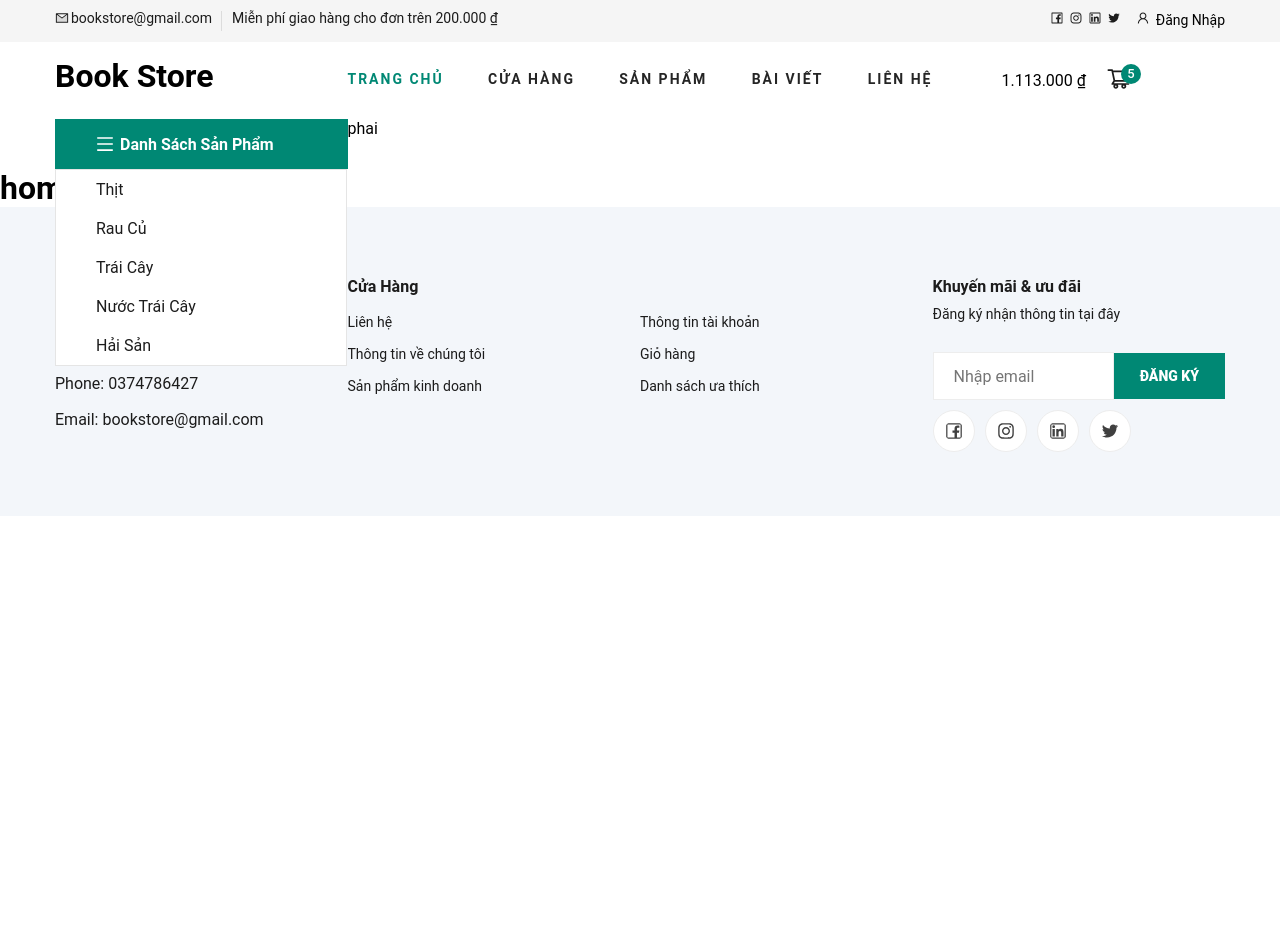
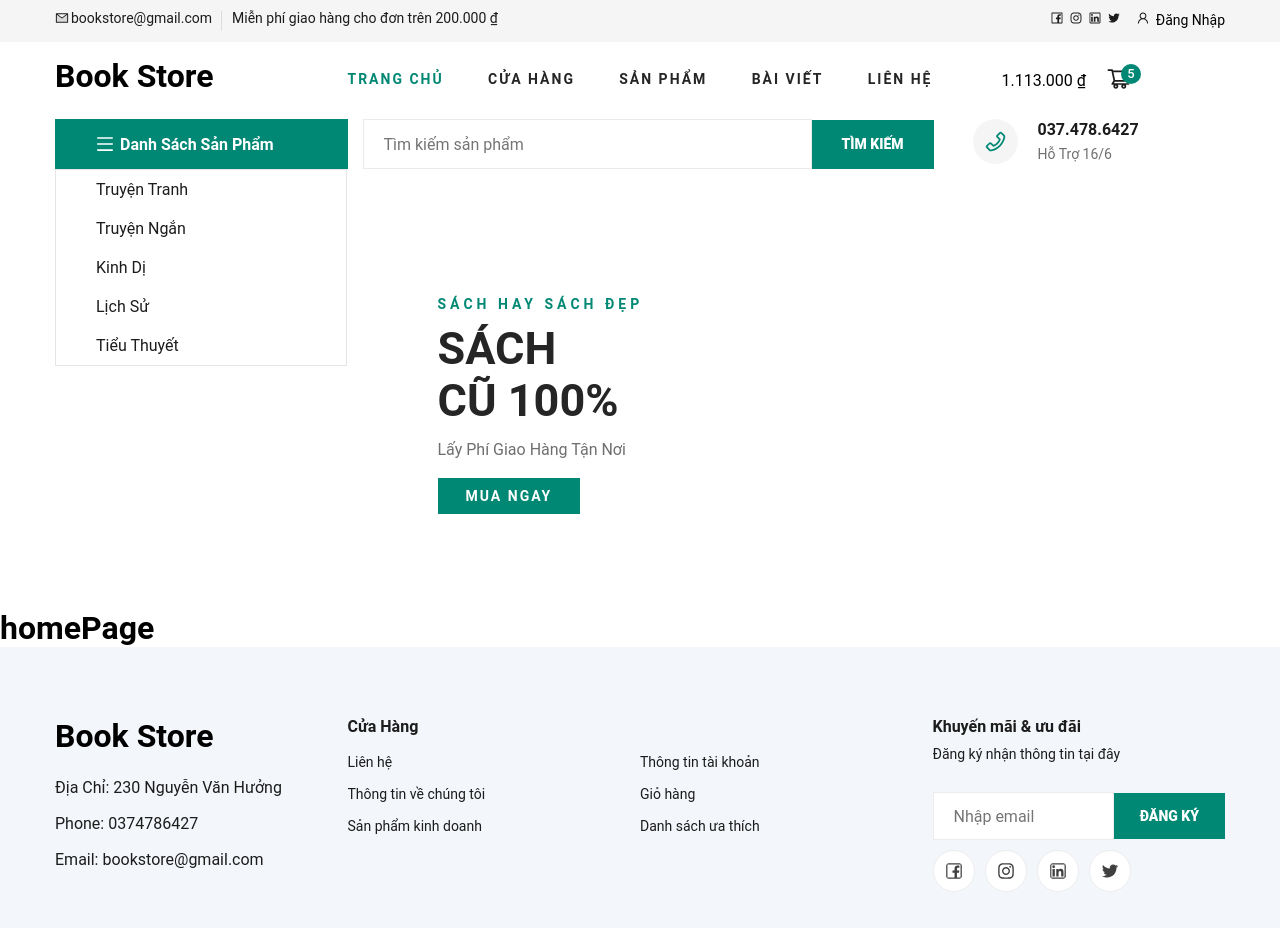
Before and after one commit to namhuynh1011/Book-Store, a React (Create React App) app in the folder fe/bookstore/: page / in a window 1280 px wide. Shown: the top 928 px of the page. Before the commit the page ends 800 px from the top, so only its background shows below. Built offline with nearby package versions, Linux system fonts and the light colour scheme.

Commit message:
Xong B11

```diff
--- a/fe/bookstore/src/pages/users/theme/header/index.js
+++ b/fe/bookstore/src/pages/users/theme/header/index.js
@@ -1,5 +1,5 @@
 import "./style.scss";
-import { AiOutlineShoppingCart,AiTwotoneMail ,AiOutlineUser ,AiOutlineFacebook, AiOutlineInstagram, AiOutlineLinkedin, AiOutlineTwitter, AiOutlineMenu} from "react-icons/ai";
+import { AiOutlineShoppingCart,AiTwotoneMail ,AiOutlineUser ,AiOutlineFacebook, AiOutlineInstagram, AiOutlineLinkedin, AiOutlineTwitter, AiOutlineMenu, AiOutlinePhone} from "react-icons/ai";
 import { memo, useState } from "react"
 import { Link } from "react-router-dom";
 import { formatter } from "utils/fomater";
@@ -156,23 +156,54 @@ const Header = () => {
                         </div>
                             <ul className={isShowCatergories ? "" : "hidden"}>
                                 <li>
-                                    <Link to="#">Thịt</Link>
+                                    <Link to="#">Truyện Tranh</Link>
                                 </li>
                                 <li>
-                                    <Link to="#">Rau Củ</Link>
+                                    <Link to="#">Truyện Ngắn</Link>
                                 </li>
                                 <li>
-                                    <Link to="#">Trái Cây</Link>
+                                    <Link to="#">Kinh Dị</Link>
                                 </li>
                                 <li>
-                                    <Link to="#">Nước Trái Cây</Link>
+                                    <Link to="#">Lịch Sử</Link>
                                 </li>
                                 <li>
-                                    <Link to="#">Hải Sản</Link>
+                                    <Link to="#">Tiểu Thuyết</Link>
                                 </li>
                             </ul>
                     </div>
-                    <div className="col-lg-9">phai</div>
+                    <div className="col-lg-9 hero_search_container">
+                        <div className="hero_search">
+                                <div className="hero_search_form">
+                                    <form>
+                                        <input type="text" name="" placeholder="Tìm kiếm sản phẩm" />
+                                        <button type="submit" className="">Tìm kiếm</button>
+                                    </form>
+                                </div>
+                                <div className="hero_search_phone">
+                                    <div className="hero_search_phone_icon">
+                                        <AiOutlinePhone />
+                                    </div>
+                                    <div className="hero_search_phone_text">
+                                        <p>037.478.6427</p>
+                                        <span>Hỗ Trợ 16/6</span>
+                                    </div>
+                                </div>
+                        </div>
+                        <div className="hero_item">
+                            <div className="hero_text">
+                                <span>Sách Hay Sách Đẹp</span>
+                                <h2>
+                                    Sách<br />
+                                    Cũ 100%
+                                </h2>
+                                <p>Lấy Phí Giao Hàng Tận Nơi</p>
+                                <Link to="" className="primary_btn">
+                                        Mua Ngay
+                                </Link>
+                            </div>
+                        </div>
+                    </div>
                 </div>
             </div>
         </>
--- a/fe/bookstore/src/pages/users/theme/header/style.scss
+++ b/fe/bookstore/src/pages/users/theme/header/style.scss
@@ -1,5 +1,6 @@
 @use "sass:map";
 @import "style/pages/theme";
+//$bannerImg: "/assets/users/image/hero/banner.jpg";
 
 
 
@@ -220,5 +221,135 @@
             opacity: 0;
         }
     }
+}
 
+.hero_search_container {
+    .hero_search_form{
+
+        width: 610px;
+        height: 50px;
+        float: left;
+        padding-left: 15px;
+        margin-bottom: 30px;
+        form{
+            display: flex;
+            align-items: center;
+        }
+        input{
+            border: none;
+            height: 48px;
+            font-size: 16px;
+            color: #b2b2b2;
+            padding-left: 20px;
+            border: 1px solid #ebebeb;
+            width: 70%;
+
+
+            :focus {
+                outline: none;
+                border: none;
+
+            }
+
+        }
+        button{
+            font-size: 14px;
+            color: white;
+            font-weight: 800;
+            text-transform: uppercase;
+            display: inline-block;
+            padding: 16px 30px 17px;
+            background: map.get($theme-color, "main");
+            border: none;
+            height: 100%;
+
+        }
+    }
+    .hero_search_phone {
+        display: flex;
+        align-items: center;
+
+        .hero_search_phone_icon {
+            font-size: 25px;
+            padding: 10px;
+            background: #f5f5f5;
+            line-height: 50px;
+            text-align: center;
+            border-radius: 50%;
+            float: left;
+            margin-right: 20px;
+            display: flex;
+            justify-content: center;
+            align-items: center;
+            color: map.get($theme-color, "main");
+        }
+
+        .hero_search_phone_text{
+            display: inline-block;
+
+            p {
+                color: map.get($theme-color, "normal-text");
+                font-weight: bold;
+                margin-bottom: 5px;
+
+            }
+
+            span {
+                color: #6f6f6f;
+                font-size: 14px;
+
+            }
+        }
+    }
+    .hero_item {
+
+        background-image: url("");
+        background-size: cover;
+        height: 410px;
+        display: flex;
+        align-items: center;
+        width: 100%;
+        margin-left: 15px;
+
+
+        .hero_text {
+            padding-left: 75px;
+
+            span {
+                font-size: 14px;
+                text-transform: uppercase;
+                font-weight: 700;
+                letter-spacing: 4px;
+                color: map.get($theme-color, "main");
+
+            }
+            h2 {
+                font-size: 45px;
+                text-transform: uppercase;
+                font-weight: 700;
+                line-height: 52px;
+                color: map.get($theme-color, "bold-text");
+                margin: 10px 0;
+            }
+
+            p {
+                font-size: 16px;
+                color: #6f6f6f;
+                font-weight: 400;
+                line-height: 26px;
+                margin: 0 0 15px 0;
+            }
+            a{
+                display: inline-block;
+                font-size: 14px;
+                padding: 10px 28px 10px;
+                color: white;
+                text-transform: uppercase;
+                font-weight: 700;
+                background: map.get($theme-color, "main");
+                letter-spacing: 2px;
+                text-decoration: none;
+            }
+        }
+    }
 }
--- a/fe/bookstore/src/style/pages/_all.scss
+++ b/fe/bookstore/src/style/pages/_all.scss
@@ -41,6 +41,10 @@ body {
 .col-lg-6 {
     flex: 0 0 50%;
     max-width: 50%;
+}
+.col-lg-9 {
+    flex: 0 0 75%;
+    max-width: 75%;
 }
 
 .button_submit {
```
Also changed, not shown: fe/bookstore/src/assets/users/image/hero/banner.jpg (added).
